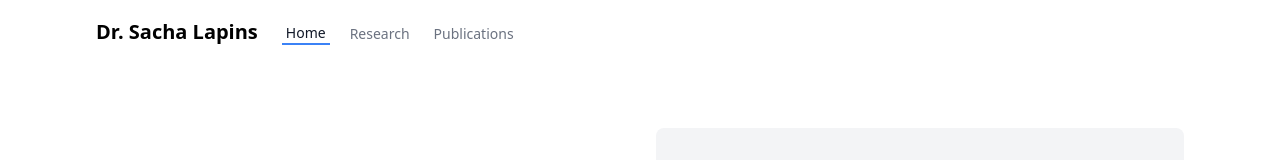
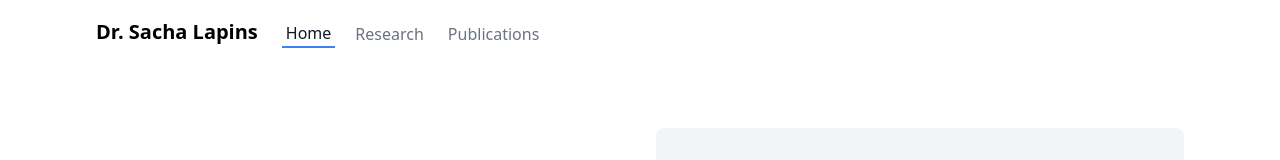
Before and after one commit to sachalapins/sachalapins.github.io, a React (Create React App) app: page / in a window 1280 px wide. Shown: the top 160 px of the page. Built offline with nearby package versions, Linux system fonts and the light colour scheme.

Commit message:
Updated navigation button appearance

```diff
--- a/src/components/layout/Navigation.jsx
+++ b/src/components/layout/Navigation.jsx
@@ -28,7 +28,7 @@ const Navigation = ({ currentPage, setCurrentPage }) => {
                     currentPage === item.id
                       ? 'border-b-2 border-blue-500 text-gray-900'
                       : 'text-gray-500 hover:text-gray-900 hover:border-gray-300'
-                  } inline-flex items-center px-1 pt-1 text-sm font-medium`}
+                  } inline-flex items-center px-1 pt-1 text-base font-medium  leading-relaxed`}
                 >
                   {item.label}
                 </button>
```
